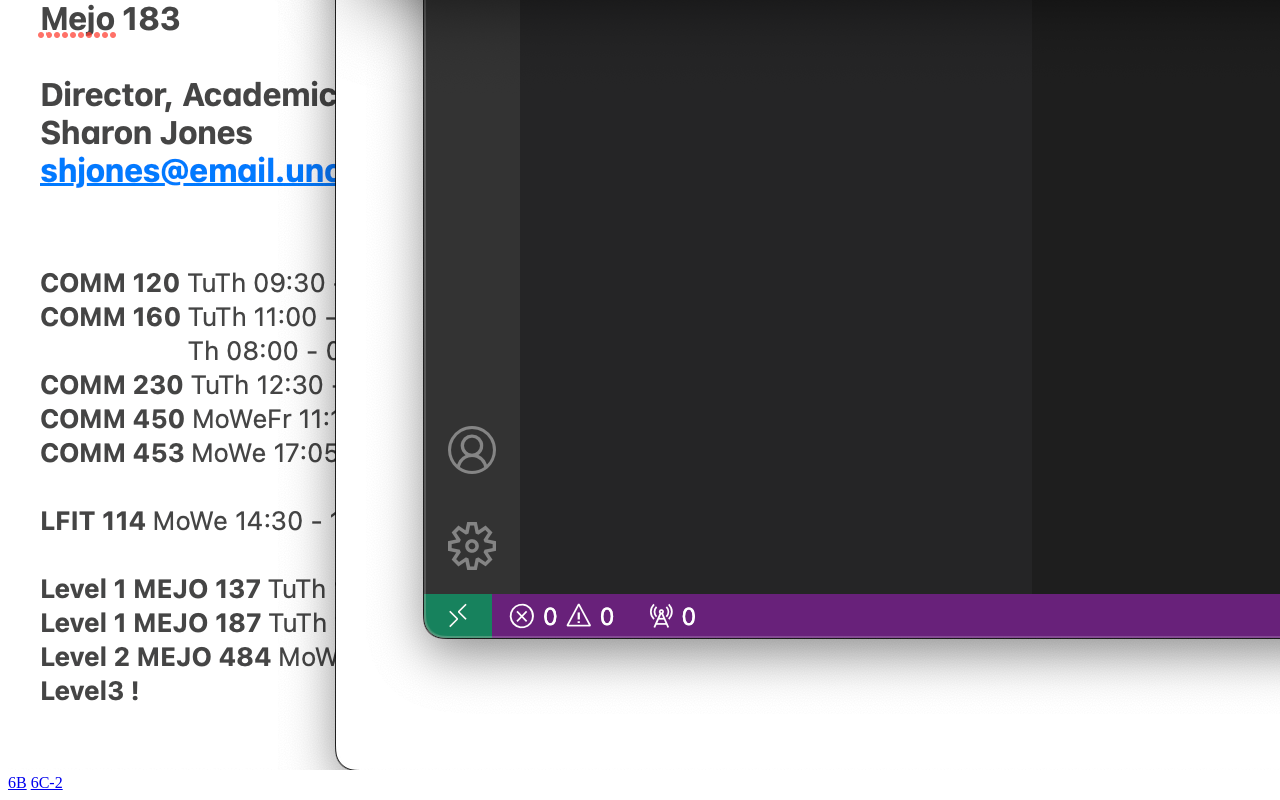
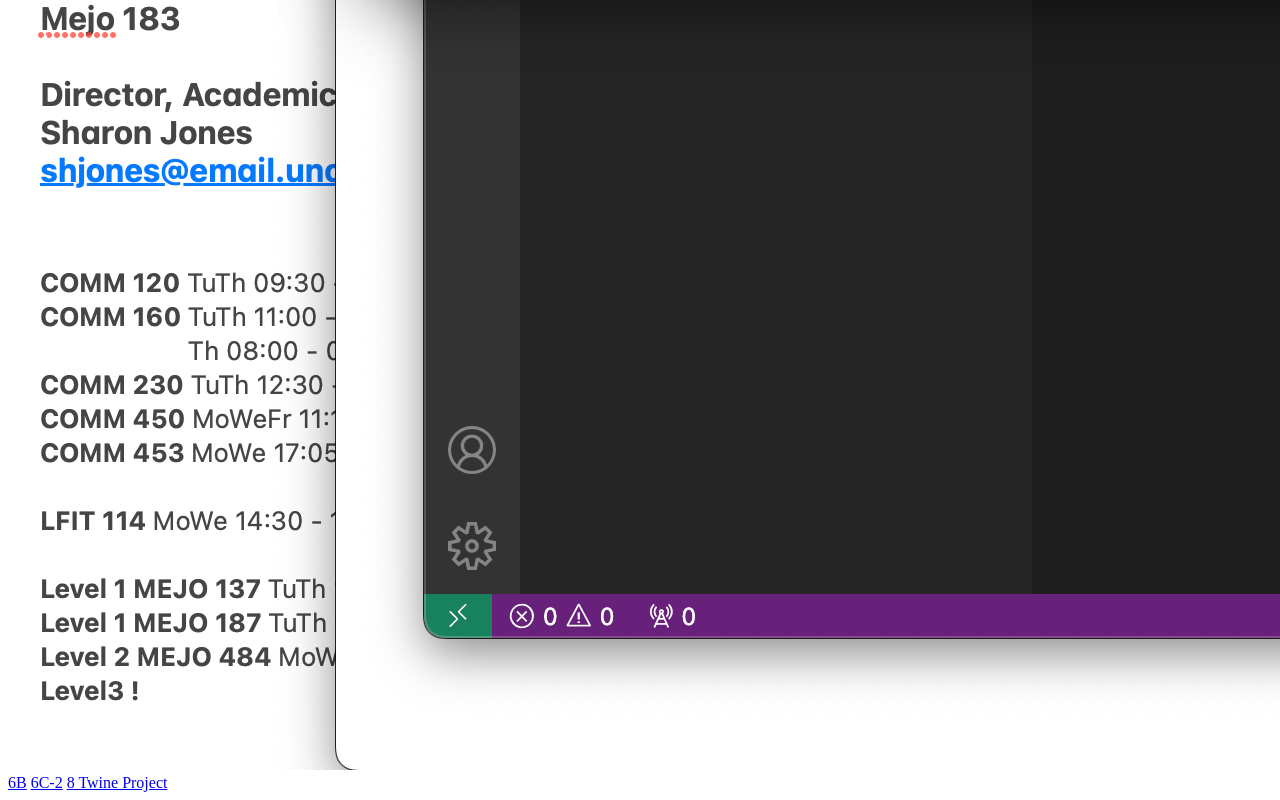
Before and after one commit to JulianaYing/JulianaYing.github.io, a plain HTML site: page index.html in a window 1280 px wide. Shown: the part 1132-1932 px from the top of the page. Drawn offline with Linux system fonts and the light colour scheme.

Commit message:
Update index.html

```diff
--- a/index.html
+++ b/index.html
@@ -14,6 +14,7 @@
 
 <a href="6B.html">6B</a>
 <a href="6C-2.html">6C-2</a>
+<a href="Axolotls.html">8 Twine Project</a>
 </BODY>
 
 
```
